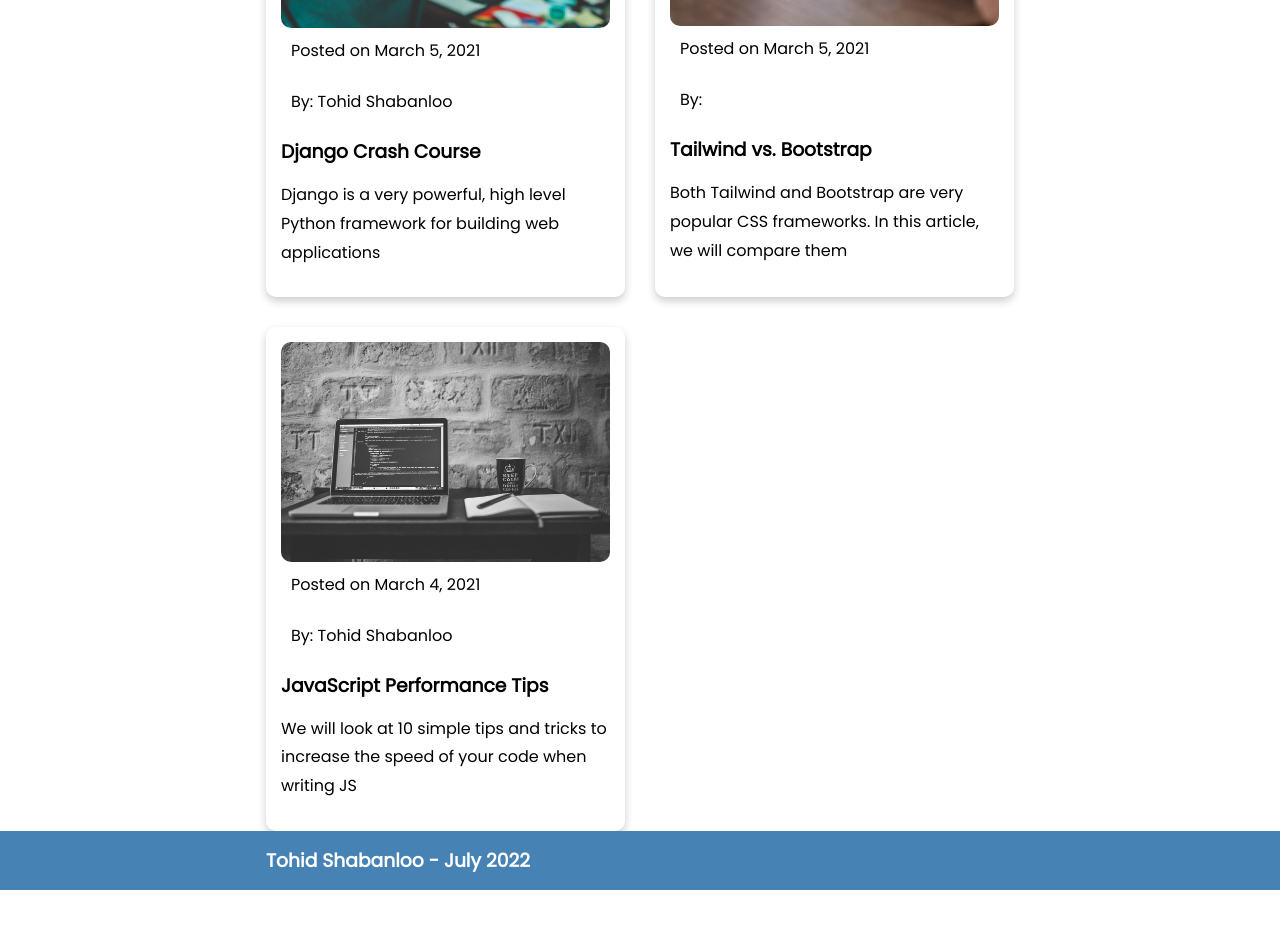
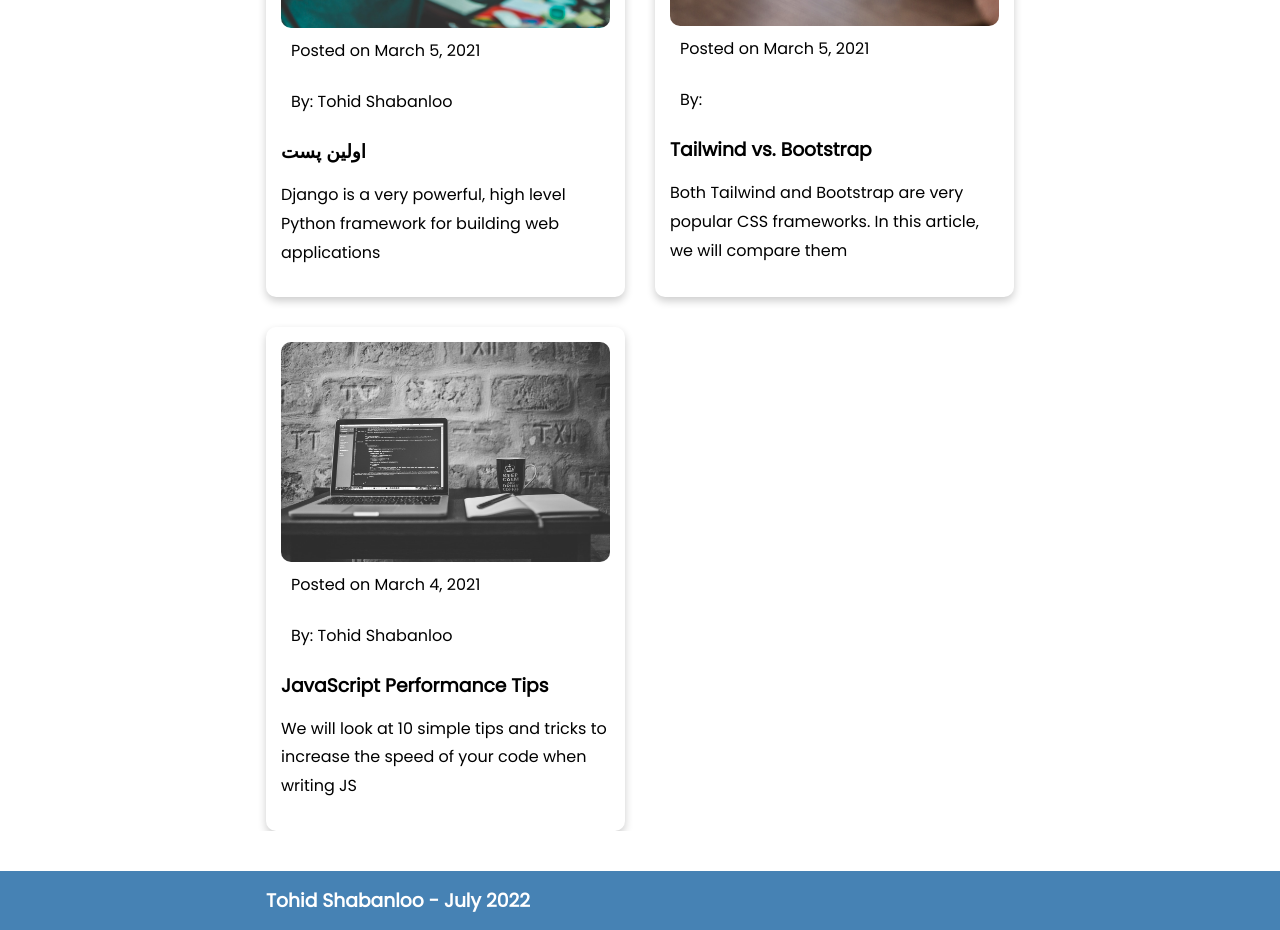
Before and after one commit to tohidshabanloo/next-mdx-blog, a Next.js app: page / in a window 1280 px wide. Shown: the part 1360-2290 px from the top of the page. Before the commit the page ends 2250 px from the top, so only its background shows below. Built offline with nearby package versions, Linux system fonts and the light colour scheme.

Commit message:
change some css

```diff
--- a/posts/django-crash-course.md
+++ b/posts/django-crash-course.md
@@ -1,5 +1,5 @@
 ---
-title: "Django Crash Course"
+title: "اولین پست"
 date: "March 5, 2021"
 athour: "Tohid Shabanloo"
 excerpt: "Django is a very powerful, high level Python framework for building web applications"
--- a/styles/globals.css
+++ b/styles/globals.css
@@ -37,6 +37,7 @@ footer {
   background: steelblue;
   color: #fff;
   padding: 15px;
+  margin-top: 40px;
 }
 .footer {
   cursor: pointer;
```
